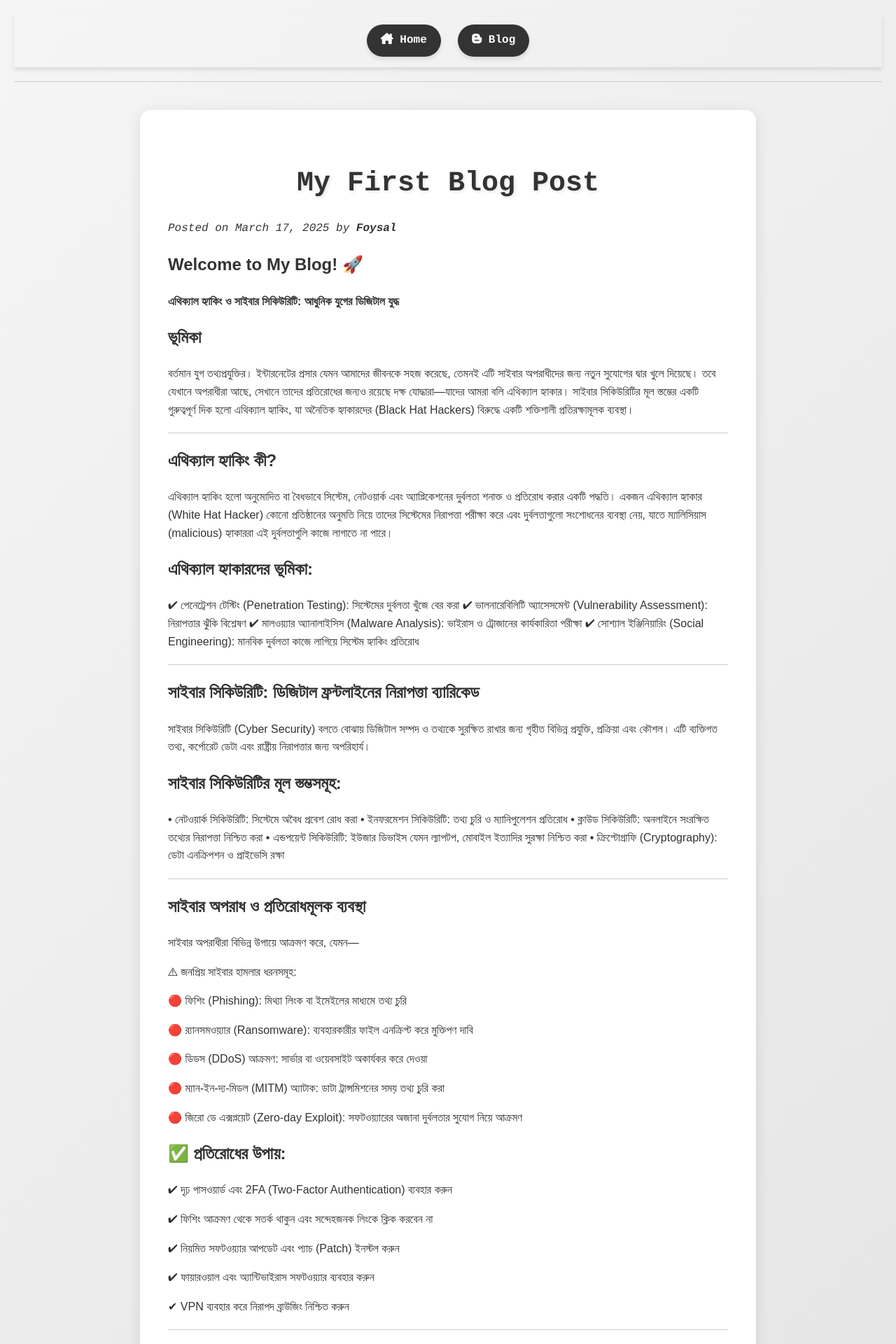
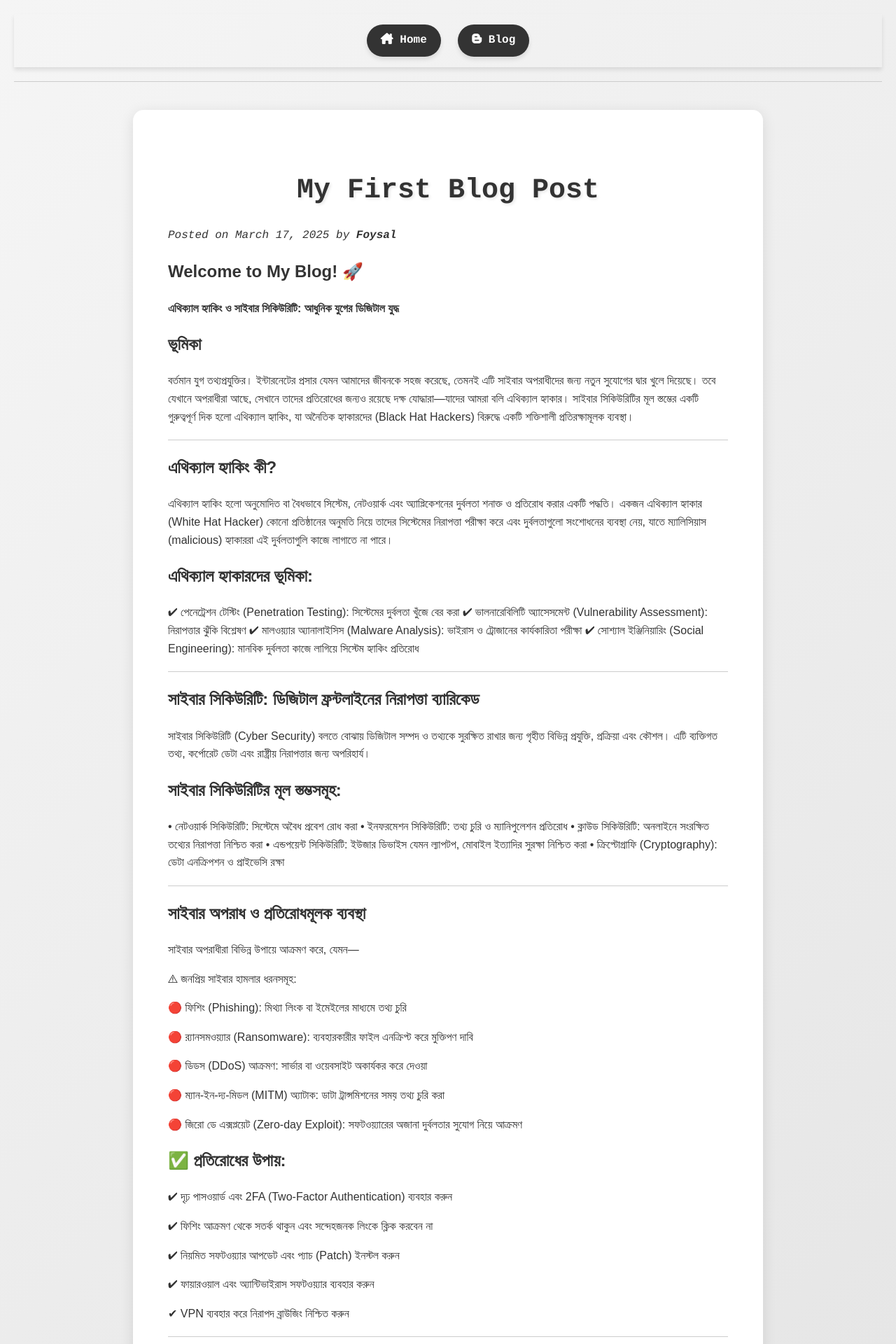
Before and after one commit to foysal1627/foysal1627.github.io, a Jekyll site: the page built from _posts/2025-03-18-new-blog.md, in a window 1280 px wide. Shown: the top 1920 px of the page at 70% size. Built offline with Jekyll 4.4.1, drawn with Linux system fonts in a browser that asks for light colours.

Commit message:
style.css

```diff
--- a/assets/css/style.css
+++ b/assets/css/style.css
@@ -19,7 +19,7 @@
 .button {
     display: inline-block;
     padding: 10px 20px;
-    background-color: #007BFF;
+    background-color: #333333;
     color: white;
     text-decoration: none;
     border-radius: 5px;
@@ -48,7 +48,7 @@
 article {
     max-width: 800px;
     margin: 40px auto;
-    padding: 40px;
+    padding: 50px;
     background: white;
     border-radius: 15px;
     box-shadow: 0 4px 20px rgba(0,0,0,0.1);
```
